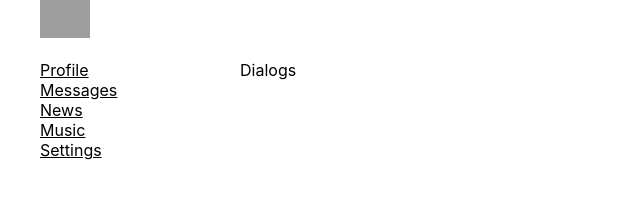
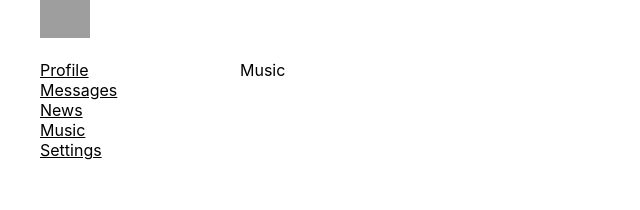
Before and after one commit to SirRedrick/marvel, a React (Create React App) app: page /music in a window 1280 px wide. Shown: the top 210 px of the page, without its empty margins (0-640 px from the left). Built offline with nearby package versions, Linux system fonts and the light colour scheme; grey boxes are pictures that could not be loaded.

Commit message:
lesson 19

```diff
--- a/package.json
+++ b/package.json
@@ -8,6 +8,7 @@
     "@testing-library/user-event": "^12.1.10",
     "react": "^17.0.1",
     "react-dom": "^17.0.1",
+    "react-router-dom": "^5.2.0",
     "react-scripts": "4.0.3",
     "web-vitals": "^1.0.1"
   },
--- a/src/App.js
+++ b/src/App.js
@@ -1,20 +1,31 @@
 import React from 'react';
+import { BrowserRouter, Route } from 'react-router-dom';
+
 import Header from './components/Header/Header';
 import Navbar from './components/Navbar/Navbar';
 import Profile from './components/Profile/Profile';
 import Dialogs from './components/Dialogs/Dialogs';
+import Music from './components/Music/Music';
+import News from './components/News/News';
+import Settings from './components/Settings/Settings';
+
 import './App.css';
 
 function App() {
 	return (
-		<div className="app-wrapper">
-			<Header />
-			<Navbar />
-			{/*<Profile />*/}
-			<div className="app-wrapper-content">
-				<Dialogs />
+		<BrowserRouter>
+			<div className="app-wrapper">
+				<Header />
+				<Navbar />
+				<div className="app-wrapper-content">
+					<Route path="/profile" component={Profile} />
+					<Route path="/dialogs" component={Dialogs} />
+					<Route path="/news" component={News} />
+					<Route path="/music" component={Music} />
+					<Route path="/settings" component={Settings} />
+				</div>
 			</div>
-		</div>
+		</BrowserRouter>
 	);
 }
 
--- /dev/null
+++ b/src/components/Music/Music.js
@@ -0,0 +1,6 @@
+import React from 'react';
+import styles from './Music.module.css';
+
+export default function Music() {
+	return <div>Music</div>;
+}
--- a/src/components/Navbar/Navbar.js
+++ b/src/components/Navbar/Navbar.js
@@ -5,19 +5,19 @@
 	return (
 		<nav className={styles.nav}>
 			<div className={styles.item}>
-				<a href="#">Profile</a>
+				<a href="/profile">Profile</a>
 			</div>
 			<div className={styles.item}>
-				<a href="#">Messages</a>
+				<a href="/dialogs">Messages</a>
 			</div>
 			<div className={styles.item}>
-				<a href="#">News</a>
+				<a href="/news">News</a>
 			</div>
 			<div className={styles.item}>
-				<a href="#">Music</a>
+				<a href="/music">Music</a>
 			</div>
 			<div className={styles.item}>
-				<a href="#">Settings</a>
+				<a href="/settings">Settings</a>
 			</div>
 		</nav>
 	);
--- /dev/null
+++ b/src/components/News/News.js
@@ -0,0 +1,6 @@
+import React from 'react';
+import styles from './News.module.css';
+
+export default function News() {
+	return <div>News</div>;
+}
--- /dev/null
+++ b/src/components/Settings/Settings.js
@@ -0,0 +1,6 @@
+import React from 'react';
+import styles from './Settings.module.css';
+
+export default function Settings() {
+	return <div>Settings</div>;
+}
```
Also changed, not shown: src/components/Music/Music.module.css (added), src/components/News/News.module.css (added), src/components/Settings/Settings.module.css (added), 2 other files (tests, documents, lock files or other folders).
